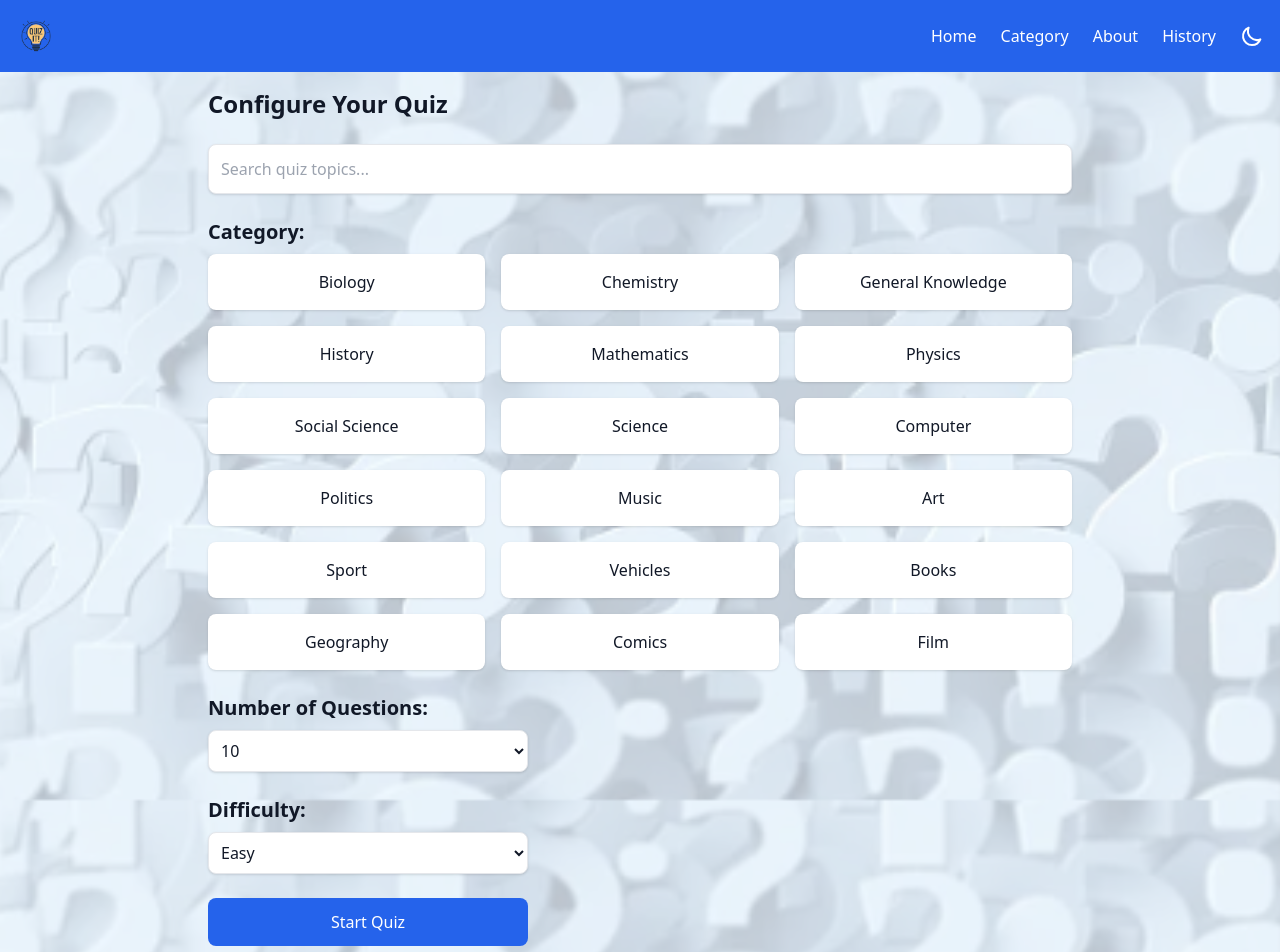
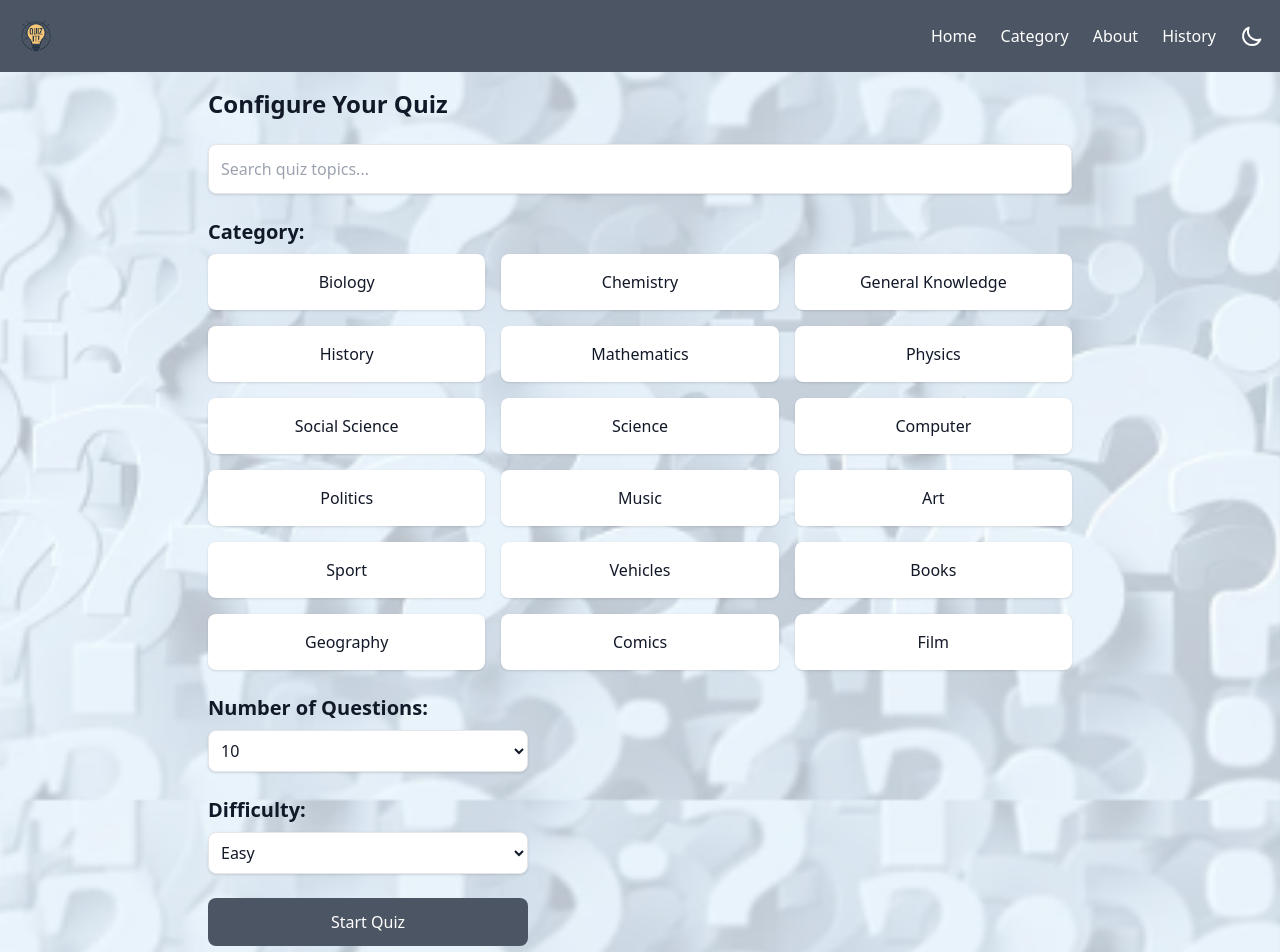
Before and after one commit to mentesnotassefa/Quiz-App, a React (Vite) app in the folder quiz-app/: page /category in a window 1280 px wide. Shown: the top 952 px of the page. Built offline with nearby package versions, Linux system fonts and the light colour scheme.

Commit message:
Add change in Button bg color blue to gray in all pages

```diff
--- a/quiz-app/src/components/Navbar.jsx
+++ b/quiz-app/src/components/Navbar.jsx
@@ -6,7 +6,7 @@ function Navbar({ toggleDarkMode, isDarkMode }) {
   const [isOpen, setIsOpen] = useState(false);
 
   return (
-    <nav className="bg-blue-600 dark:bg-gray-800 p-4">
+    <nav className="bg-gray-600 dark:bg-gray-800 p-4">
       <div className="flex justify-between items-center max-w-7xl mx-auto">
         {/* Logo in Top-Left Corner */}
         <Link to="/">
--- a/quiz-app/src/pages/About.jsx
+++ b/quiz-app/src/pages/About.jsx
@@ -18,7 +18,7 @@ function About() {
 
       <Link
         to="/"
-        className="bg-blue-600 text-white px-6 py-3 rounded-lg hover:bg-blue-700 dark:bg-blue-500 dark:hover:bg-blue-600"
+        className="bg-gray-600 text-white px-6 py-3 rounded-lg hover:bg-gray-900 dark:bg-gray-500 dark:hover:bg-gray-900"
       >
         Back to Home
       </Link>
--- a/quiz-app/src/pages/Category.jsx
+++ b/quiz-app/src/pages/Category.jsx
@@ -100,7 +100,7 @@ function Category({ setQuizConfig }) {
       </div>
       <button
         onClick={handleStartQuiz}
-        className="bg-blue-600 text-white px-6 py-3 rounded-lg hover:bg-blue-700 dark:bg-blue-500 dark:hover:bg-blue-600 w-full max-w-xs"
+        className="bg-gray-600 text-white px-6 py-3 rounded-lg hover:bg-gray-900 dark:bg-gray-500 dark:hover:bg-gray-900 w-full max-w-xs"
       >
         Start Quiz
       </button>
--- a/quiz-app/src/pages/History.jsx
+++ b/quiz-app/src/pages/History.jsx
@@ -81,7 +81,7 @@ function History({ quizHistory }) {
 
       <Link
         to="/"
-        className="mt-6 inline-block bg-blue-600 text-white px-6 py-3 rounded-lg hover:bg-blue-700 dark:bg-blue-500 dark:hover:bg-blue-600"
+        className="mt-6 inline-block bg-gray-600 text-white px-6 py-3 rounded-lg hover:bg-gray-900 dark:bg-gray-500 dark:hover:bg-gray-600"
       >
         Back to Home
       </Link>
--- a/quiz-app/src/pages/Home.jsx
+++ b/quiz-app/src/pages/Home.jsx
@@ -7,7 +7,7 @@ function Home() {
       <p className="text-lg mb-6 text-gray-700 dark:text-gray-300">Test your knowledge with fun quizzes!</p>
       <Link
         to="/category"
-        className="bg-blue-600 text-white px-6 py-3 rounded-lg hover:bg-blue-700 dark:bg-blue-500 dark:hover:bg-blue-600 "
+        className="bg-gray-600 text-white px-6 py-3 rounded-lg hover:bg-gray-900 dark:bg-gray-600 dark:hover:bg-gray-900 "
       >
         Start Quiz
       </Link>
```
Also changed, not shown: quiz-app/src/assets/ba3.png (added).
